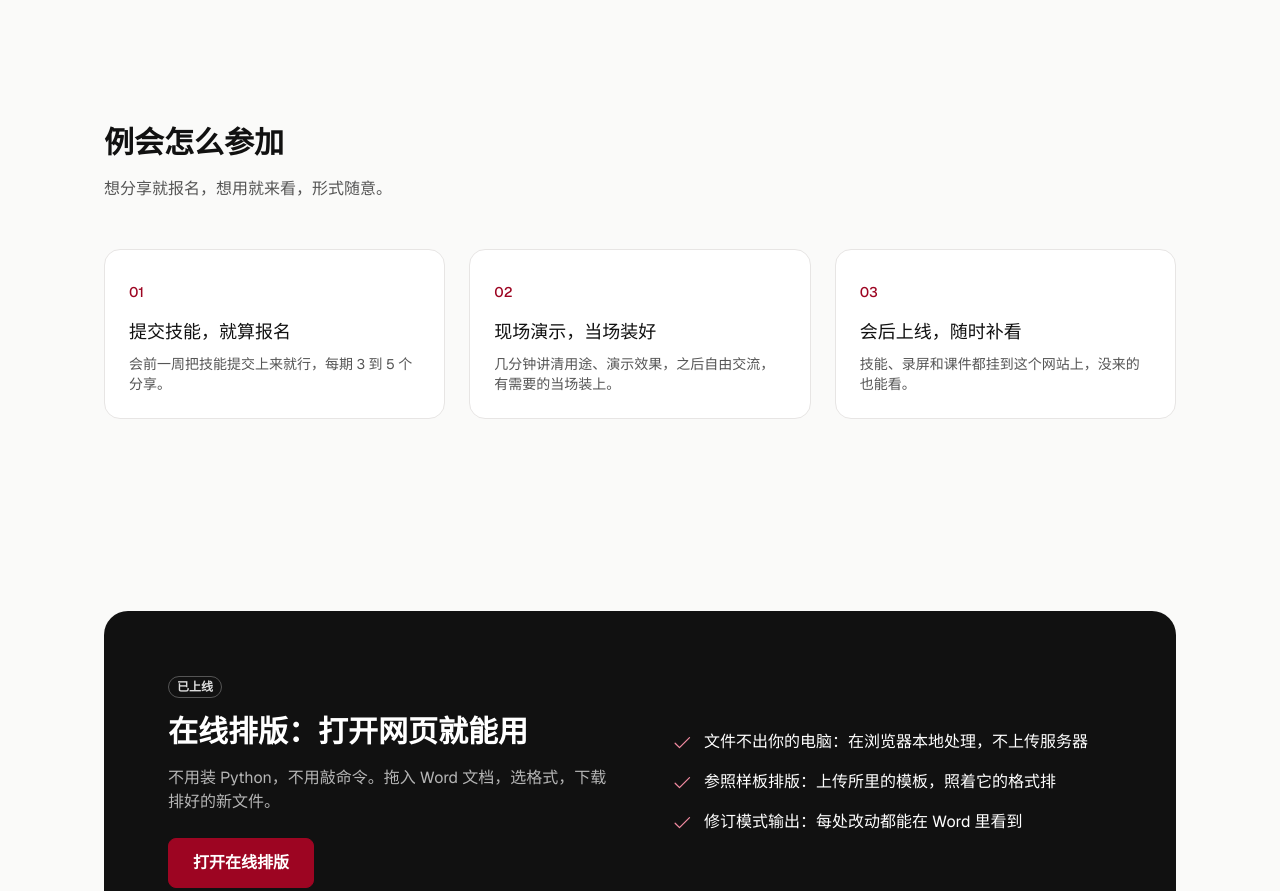
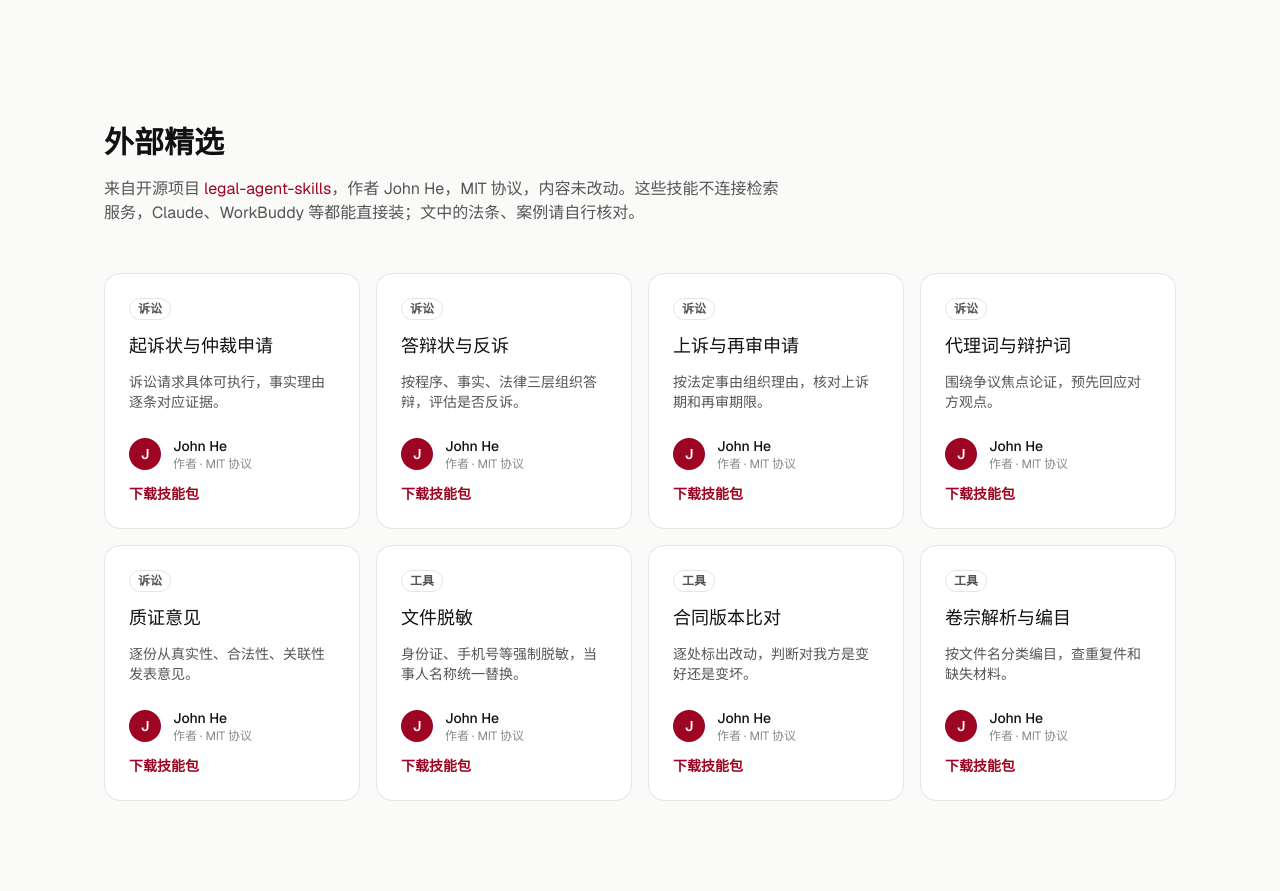
Before and after one commit to nineh/huaju-skill, a plain HTML site: page index.html in a window 1280 px wide. Shown: the part 2460-3351 px from the top of the page. Drawn offline with nearby package versions, Linux system fonts and the light colour scheme; no server answers.

Commit message:
新增外部精选：转载 legal-agent-skills 的 8 个技能（MIT，作者 John He）
Co-Authored-By: Claude Opus 5.5 <noreply@anthropic.com>
Claude-Session: https://claude.ai/code/session_01WGJycUvw8ZTdEKWBPACKhX

```diff
--- a/css/site.css
+++ b/css/site.css
@@ -204,3 +204,10 @@ footer p+p{margin-top:var(--s75)}
 @media (prefers-reduced-motion:reduce){.skel{animation:none}}
 @media (max-width:640px){.signup .row2{grid-template-columns:1fr}}
 .final .signup p,.final .signups p{max-width:none;margin:0}
+
+/* 外部精选 */
+.xcards{display:grid;grid-template-columns:repeat(auto-fill,minmax(240px,1fr));gap:var(--s200)}
+.xcard{background:var(--surface);border:1px solid var(--line);border-radius:16px;padding:var(--s300);display:flex;flex-direction:column;gap:var(--s100)}
+.xcard .tag{align-self:flex-start}
+.xcard .author{margin-top:auto;padding-top:var(--s100)}
+.xcard .card-link{margin-top:0}
--- a/index.html
+++ b/index.html
@@ -150,6 +150,74 @@
   </div>
 </section>
 
+<!-- 外部精选 -->
+<section id="external">
+  <div class="wrap">
+    <div class="sec-head rise">
+      <h2 class="heading-4">外部精选</h2>
+      <p class="body-3 muted">来自开源项目 <a class="card-link" style="margin:0" href="https://github.com/Decikingship/legal-agent-skills">legal-agent-skills</a>，作者 John He，MIT 协议，内容未改动。这些技能不连接检索服务，Claude、WorkBuddy 等都能直接装；文中的法条、案例请自行核对。</p>
+    </div>
+    <div class="xcards">
+      <article class="xcard rise">
+        <span class="tag caption-3">诉讼</span>
+        <h3 class="title-2">起诉状与仲裁申请</h3>
+        <p class="body-6 muted">诉讼请求具体可执行，事实理由逐条对应证据。</p>
+        <div class="author"><span class="avatar" aria-hidden="true">J</span><span class="author-text"><span class="title-4">John He</span><span class="caption-5 quiet">作者 · MIT 协议</span></span></div>
+        <a class="card-link button-sm" href="downloads/external/lit-draft-complaint.zip">下载技能包</a>
+      </article>
+      <article class="xcard rise">
+        <span class="tag caption-3">诉讼</span>
+        <h3 class="title-2">答辩状与反诉</h3>
+        <p class="body-6 muted">按程序、事实、法律三层组织答辩，评估是否反诉。</p>
+        <div class="author"><span class="avatar" aria-hidden="true">J</span><span class="author-text"><span class="title-4">John He</span><span class="caption-5 quiet">作者 · MIT 协议</span></span></div>
+        <a class="card-link button-sm" href="downloads/external/lit-draft-defense.zip">下载技能包</a>
+      </article>
+      <article class="xcard rise">
+        <span class="tag caption-3">诉讼</span>
+        <h3 class="title-2">上诉与再审申请</h3>
+        <p class="body-6 muted">按法定事由组织理由，核对上诉期和再审期限。</p>
+        <div class="author"><span class="avatar" aria-hidden="true">J</span><span class="author-text"><span class="title-4">John He</span><span class="caption-5 quiet">作者 · MIT 协议</span></span></div>
+        <a class="card-link button-sm" href="downloads/external/lit-draft-appeal.zip">下载技能包</a>
+      </article>
+      <article class="xcard rise">
+        <span class="tag caption-3">诉讼</span>
+        <h3 class="title-2">代理词与辩护词</h3>
+        <p class="body-6 muted">围绕争议焦点论证，预先回应对方观点。</p>
+        <div class="author"><span class="avatar" aria-hidden="true">J</span><span class="author-text"><span class="title-4">John He</span><span class="caption-5 quiet">作者 · MIT 协议</span></span></div>
+        <a class="card-link button-sm" href="downloads/external/lit-draft-argument.zip">下载技能包</a>
+      </article>
+      <article class="xcard rise">
+        <span class="tag caption-3">诉讼</span>
+        <h3 class="title-2">质证意见</h3>
+        <p class="body-6 muted">逐份从真实性、合法性、关联性发表意见。</p>
+        <div class="author"><span class="avatar" aria-hidden="true">J</span><span class="author-text"><span class="title-4">John He</span><span class="caption-5 quiet">作者 · MIT 协议</span></span></div>
+        <a class="card-link button-sm" href="downloads/external/lit-cross-examination.zip">下载技能包</a>
+      </article>
+      <article class="xcard rise">
+        <span class="tag caption-3">工具</span>
+        <h3 class="title-2">文件脱敏</h3>
+        <p class="body-6 muted">身份证、手机号等强制脱敏，当事人名称统一替换。</p>
+        <div class="author"><span class="avatar" aria-hidden="true">J</span><span class="author-text"><span class="title-4">John He</span><span class="caption-5 quiet">作者 · MIT 协议</span></span></div>
+        <a class="card-link button-sm" href="downloads/external/util-anonymize.zip">下载技能包</a>
+      </article>
+      <article class="xcard rise">
+        <span class="tag caption-3">工具</span>
+        <h3 class="title-2">合同版本比对</h3>
+        <p class="body-6 muted">逐处标出改动，判断对我方是变好还是变坏。</p>
+        <div class="author"><span class="avatar" aria-hidden="true">J</span><span class="author-text"><span class="title-4">John He</span><span class="caption-5 quiet">作者 · MIT 协议</span></span></div>
+        <a class="card-link button-sm" href="downloads/external/util-contract-diff.zip">下载技能包</a>
+      </article>
+      <article class="xcard rise">
+        <span class="tag caption-3">工具</span>
+        <h3 class="title-2">卷宗解析与编目</h3>
+        <p class="body-6 muted">按文件名分类编目，查重复件和缺失材料。</p>
+        <div class="author"><span class="avatar" aria-hidden="true">J</span><span class="author-text"><span class="title-4">John He</span><span class="caption-5 quiet">作者 · MIT 协议</span></span></div>
+        <a class="card-link button-sm" href="downloads/external/util-case-file-index.zip">下载技能包</a>
+      </article>
+    </div>
+  </div>
+</section>
+
 <!-- How it works -->
 <section id="how">
   <div class="wrap">
```
Also changed, not shown: 8 other files.
